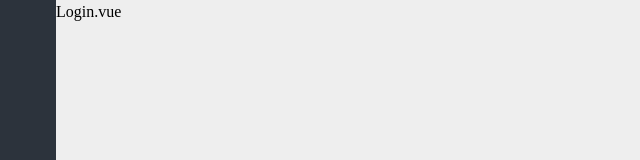
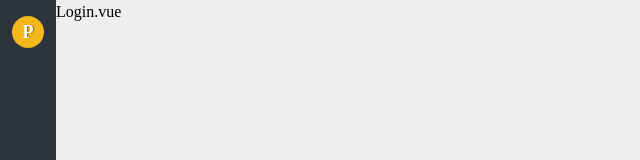
Before and after one commit to haxiedaimala/Cloud-Notes, a Vue app: page /login#/login in a window 1280 px wide. Shown: the top 160 px of the page, without its empty margins (0-640 px from the left). Built offline with nearby package versions, Linux system fonts and the light colour scheme; a small style sheet from the web is missing.

Commit message:
新增 Avatar 组件

```diff
--- /dev/null
+++ b/src/components/Avatar.vue
@@ -0,0 +1,30 @@
+<script setup lang="ts">
+import {ref} from 'vue';
+
+const username = ref('hunger');
+const slug = ref('P');
+</script>
+
+<template>
+  <span :title="username">{{ slug }}</span>
+</template>
+
+<style lang="scss" scoped>
+span {
+  display: flex;
+  justify-content: center;
+  align-items: center;
+  width: 32px;
+  height: 32px;
+  -webkit-border-radius: 50%;
+  -moz-border-radius: 50%;
+  border-radius: 50%;
+  font-weight: bold;
+  font-size: 18px;
+  color: #fff;
+  text-shadow: 1px 0 1px #795c19;
+  background-color: #f2b81c;
+  margin: 16px auto 0;
+  text-transform: uppercase;
+}
+</style>
--- a/src/components/Sidebar.vue
+++ b/src/components/Sidebar.vue
@@ -1,9 +1,12 @@
 <script setup lang="ts">
+import Avatar from './Avatar.vue';
+
 const onLogout = () => {};
 </script>
 
 <template>
   <div class="sidebar">
+    <Avatar/>
     <div class="icons">
       <router-link to="/note/1" title="笔记">
         <i class="iconfont icon-note"/>
@@ -26,8 +29,6 @@ const onLogout = () => {};
 
 .sidebar {
   position: relative;
-  top: 0;
-  left: 0;
   width: 56px;
   text-align: center;
   background-color: #2c333c;
```
